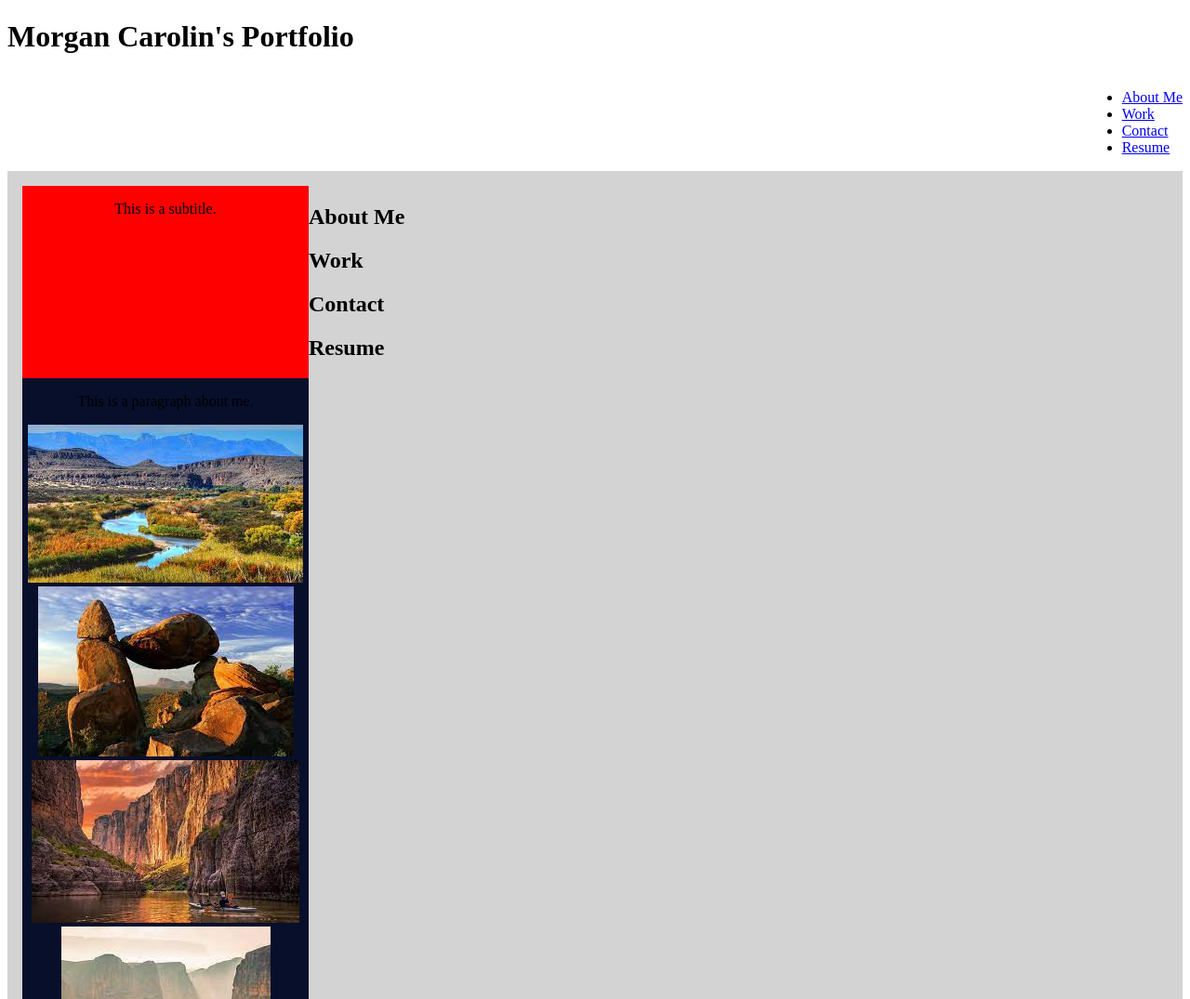
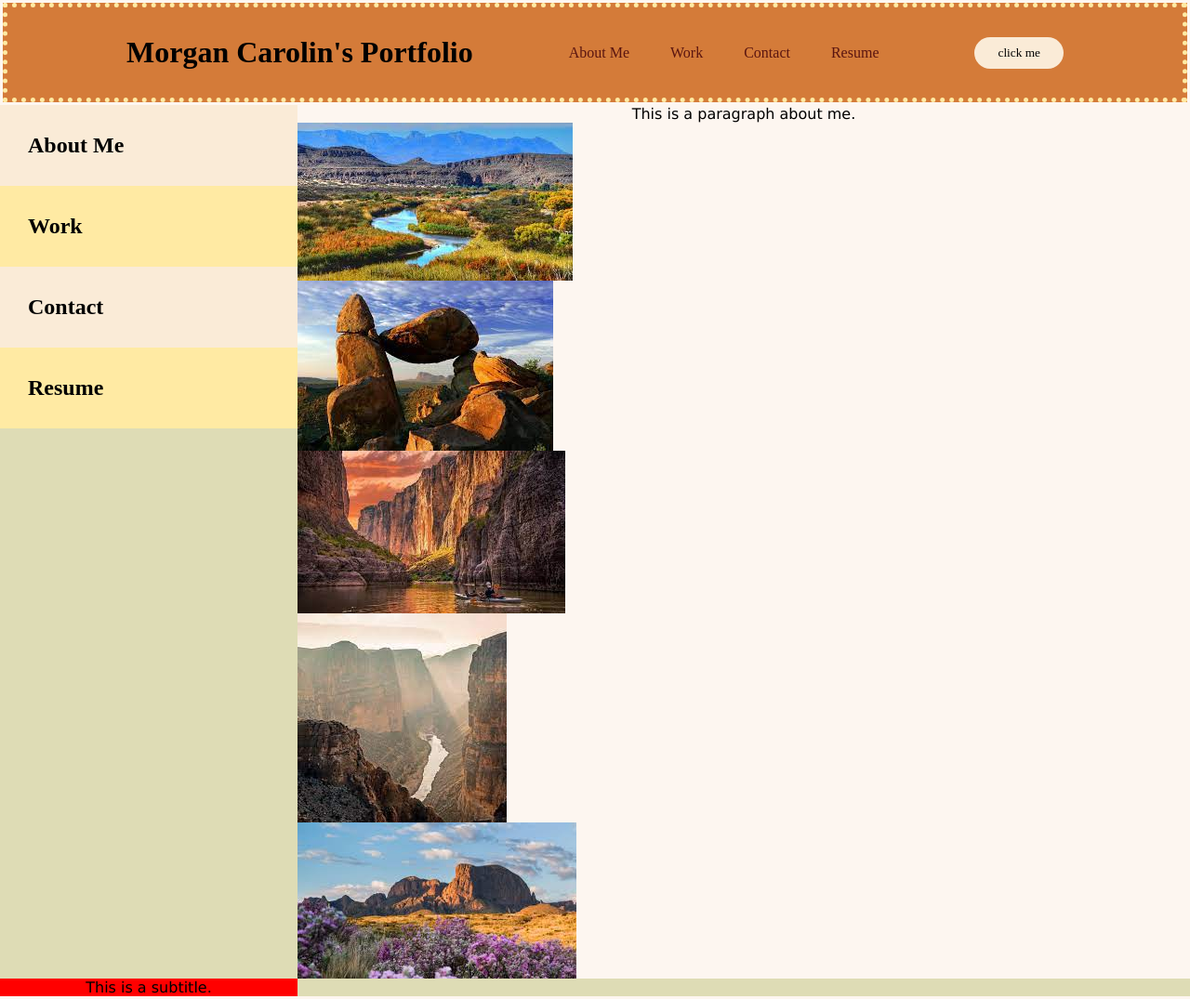
Before and after one commit to morgancar002/Portfolio, a plain HTML site: page index.html in a window 1280 px wide. Shown: the top 1075 px of the page at 93% size. Drawn offline with Linux system fonts and the light colour scheme; a web font is replaced by a local one.

Commit message:
CSS edited

```diff
--- a/assets/style.css
+++ b/assets/style.css
@@ -1,47 +1,129 @@
-.header {
-  display: flex;
+@import url("https://fonts.googleapis.com/css2?family=Rubik+Bubbles&display=swap");
+
+* {
+  box-sizing: border-box;
+  margin: 0;
+  padding: 0;
+}
+
+li,
+a,
+button,
+header,
+aside {
+  font-family: "Rubik Bubbles";
+}
+
+body {
+  background-color: #fdf6f0;
   font-family: "Lucida Sans", "Lucida Sans Regular", "Lucida Grande",
     "Lucida Sans Unicode", Geneva, Verdana, sans-serif;
-  justify-content: flex-start;
+}
+
+header {
+  display: flex;
+  justify-content: space-between;
   align-items: center;
-  padding: 1%;
+  padding: 30px 10%;
   margin: 3px 3px;
-  border: 2px;
-  border-color: #FFEAA3;
-  background-color: #D47B39;
+  border: 5px;
+  border-style: dotted;
+  border-color: #ffeaa3;
+  background-color: #d47b39;
 }
 
 nav {
-  display: flex;
-  flex-direction: row;
-  justify-content: flex-end;
-  align-items: center;
+  cursor: pointer;
 }
 
-.subtitle {
-  display: block;
-  text-align: center;
-  background-color: red;
+.nav_link {
+  list-style-type: none;
+}
+
+.nav_link li {
+  display: inline-block;
+  padding: 0px 20px;
+  font-size: 16px;
+  font-family: "Lucida Sans", "Lucida Sans Regular", "Lucida Grande",
+    "Lucida Sans Unicode", Geneva, Verdana, sans-serif;
+}
+
+.nav_link li a {
+  transition: all 0.3s ease 0s;
+  color: rgb(90, 21, 16);
+}
+
+.nav_link li a:link {
+  text-decoration: none;
+}
+
+.nav_link li a:visited {
+  text-decoration: none;
+}
+
+.nav_link li a:hover {
+  color: antiquewhite;
+  text-decoration: none;
+}
+
+.nav_link li a:active {
+  text-decoration: underline;
+}
+
+button {
+  padding: 9px 25px;
+  background-color: rgb(250, 235, 215, 1);
+  border: none;
+  border-radius: 50px;
+  cursor: pointer;
+  transition: all 0.3s ease 0s;
+}
+
+button:hover {
+  background-color: rgb(250, 235, 215, 0.8);
 }
 
 .grid {
-  background-color: lightgrey;
-  padding: 1em;
+  background-color: hsl(56, 39%, 79%);
+  padding: 0;
+  margin: 0;
+  box-sizing: border-box;
   display: grid;
   grid-template-columns: 25% 75%;
   grid-template-rows: auto;
 }
 
-.aside {
+#container {
+  max-width: 900px;
+  margin: 0 auto;
   display: grid;
+}
 
+#container div {
+  background-color: antiquewhite;
+  padding: 30px;
+}
+
+#container div:nth-child(even) {
+  background-color: #ffeaa3;
+}
+
+.subtitle {
+  display: grid;
+  text-align: center;
+  background-color: red;
+  font-family: "Lucida Sans", "Lucida Sans Regular", "Lucida Grande",
+    "Lucida Sans Unicode", Geneva, Verdana, sans-serif;
+  order: 2;
 }
 
 .main {
-  background-color: #070f2b;
+  background-color: #fdf6f0;
   text-align: center;
 }
 
 .images {
   border-radius: 3px;
+  display: grid;
+  order: 1;
 }
--- a/index.html
+++ b/index.html
@@ -9,7 +9,7 @@
       <header>
       <h1>Morgan Carolin's Portfolio</h1>
       <nav role="navigation">
-        <ul>
+        <ul class="nav_link">
           <div class="nav">
             <li><a href="#">About Me</a></li>
             <li><a href="#">Work</a></li>
@@ -18,16 +18,19 @@
           </div>
         </ul>
       </nav>
+      <a class="cta" href="#"><button>click me</button></a>
     </header>
     <div class="grid">
     <div class="subtitle">
       <p>This is a subtitle.</p>
     </div>
       <aside>
-        <h2>About Me</h2>
-        <h2>Work</h2>
-        <h2>Contact</h2>
-        <h2>Resume</h2>
+      <div id="container">
+        <div><h2>About Me</h2></div>
+        <div><h2>Work</h2></div>
+        <div><h2>Contact</h2></div>
+        <div><h2>Resume</h2></div>
+      </div>
       </aside>
       <div class="main">
         <p>This is a paragraph about me.</p>
```
